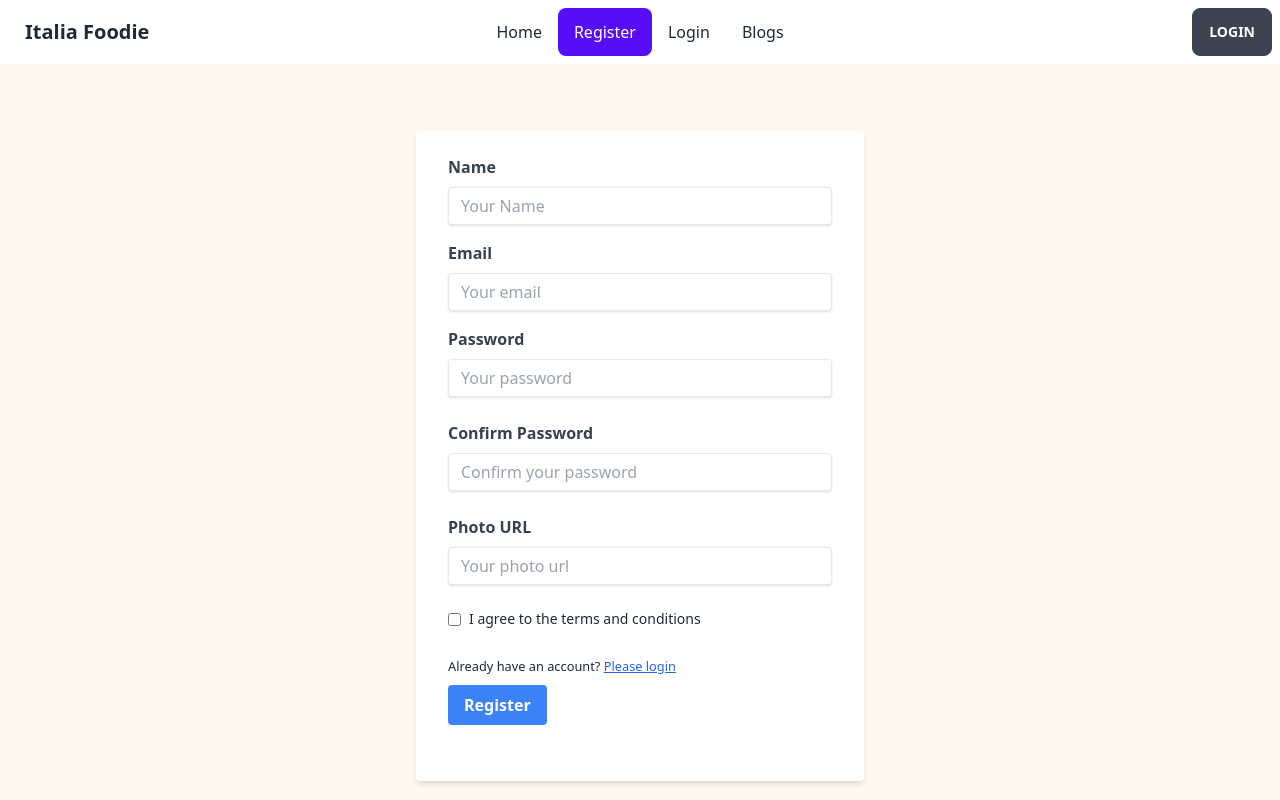
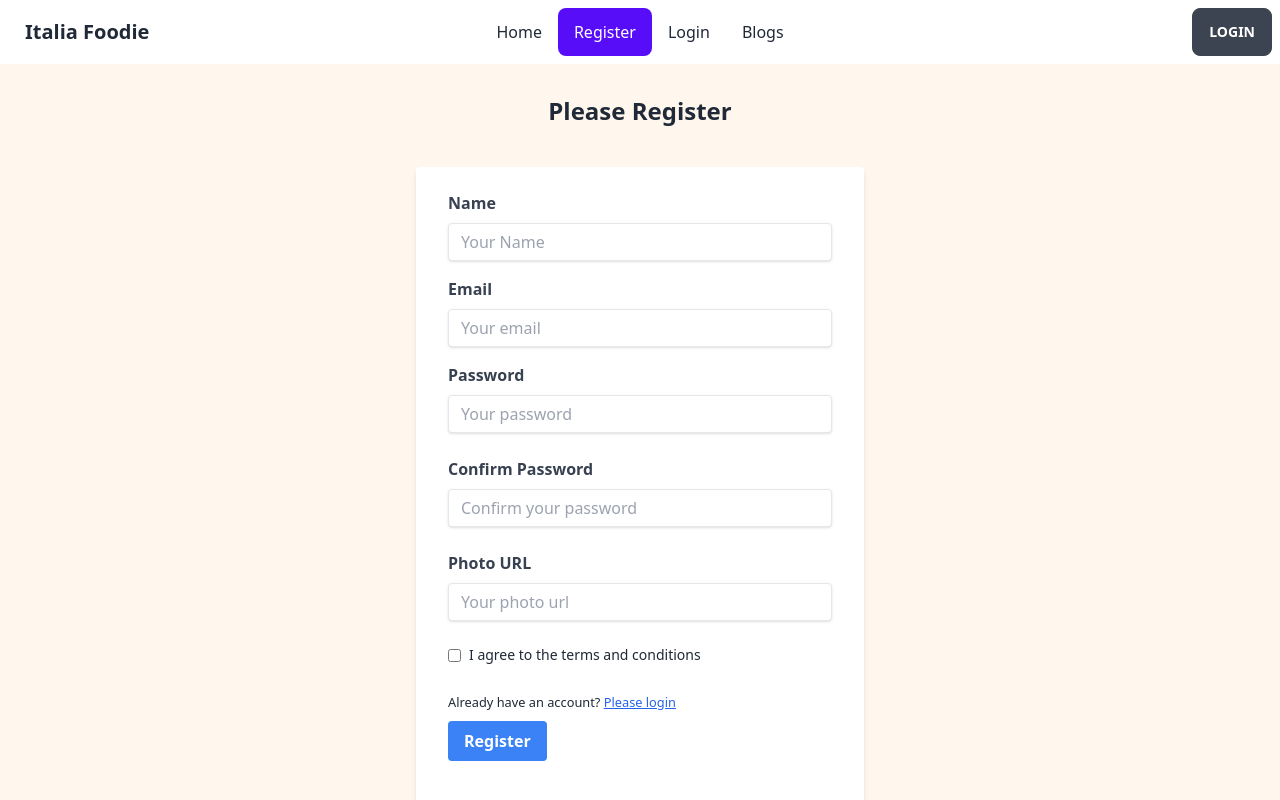
Before and after one commit to mehedi9868/italia-foodie, a React (Vite) app: page /register in a window 1280 px wide. Shown: the top 800 px of the page. Built offline with nearby package versions, Linux system fonts and the light colour scheme; no server answers.

Commit message:
after register redirect to login done

```diff
--- a/src/components/Login/Login.jsx
+++ b/src/components/Login/Login.jsx
@@ -69,6 +69,7 @@ const Login = () => {
     return (
 
         <div className="flex flex-col items-center justify-center min-h-screen bg-orange-50">
+            <h2 className='text-2xl font-bold mb-10'>Please Login</h2>
             <div className="w-full max-w-md">
                 <form onSubmit={handleFormSubmit} className="bg-white shadow-md rounded px-8 pt-6 pb-8 mb-4">
                     <div className="mb-4">
--- a/src/components/Register/Register.jsx
+++ b/src/components/Register/Register.jsx
@@ -1,6 +1,6 @@
 /* eslint-disable no-unused-vars */
 import React, { useContext, useState } from 'react';
-import { Link } from 'react-router-dom';
+import { Link, useNavigate } from 'react-router-dom';
 import { AuthContext } from '../../providers/AuthProvider';
 
 const Register = () => {
@@ -13,6 +13,7 @@ const Register = () => {
     const [errorMessage, setErrorMessage] = useState('');
     const [successMessage, setSuccessMessage] = useState('');
 
+    const navigate = useNavigate();
     const { createUser } = useContext(AuthContext);
     const handleSubmit = (e) => {
         e.preventDefault();
@@ -35,6 +36,7 @@ const Register = () => {
                     setPhotoUrl('');
                     setTerms(false);
                     console.log(createdUser);
+                    navigate('/login')
                 })
                 .catch(error => {
                     if (error.message == 'Firebase: Error (auth/email-already-in-use).') {
@@ -48,6 +50,7 @@ const Register = () => {
 
     return (
         <div className="flex flex-col items-center justify-center min-h-screen bg-orange-50">
+            <h2 className='text-2xl font-bold mb-10'>Please Register</h2>
             <div className="w-full max-w-md">
                 <form onSubmit={handleSubmit} className="bg-white shadow-md rounded px-8 pt-6 pb-8 mb-4">
 
```
